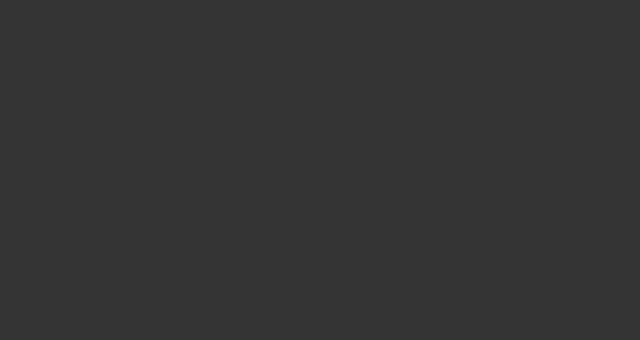
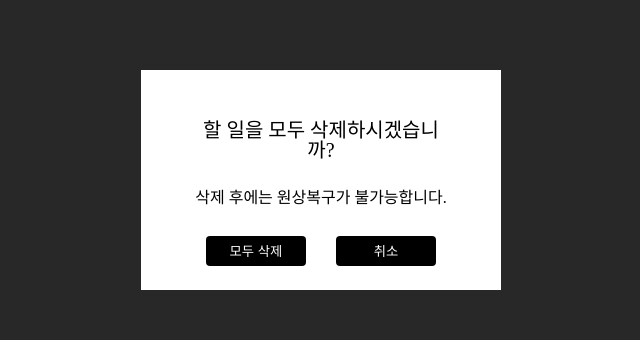
Before and after one commit to yousunzoo/reactTodo, a React (Vite) app: page / in a window 1280 px wide. Both pictures are taken after a click on the button "refresh". Shown: the part 220-560 px from the top of the page, without its empty margins (319-959 px from the left). Built offline with nearby package versions, Linux system fonts and the light colour scheme; no server answers.

Commit message:
:sparkles: todo 전체 삭제 기능 및 로딩 기능 구현

```diff
--- a/package.json
+++ b/package.json
@@ -11,6 +11,7 @@
   "dependencies": {
     "@reduxjs/toolkit": "^1.9.3",
     "axios": "^1.3.4",
+    "framer-motion": "^10.8.4",
     "react": "^18.2.0",
     "react-dom": "^18.2.0",
     "react-redux": "^8.0.5",
--- a/src/components/AddTodoForm/index.jsx
+++ b/src/components/AddTodoForm/index.jsx
@@ -9,6 +9,10 @@ function AddTodoForm() {
 
 	const onSubmit = (e) => {
 		e.preventDefault();
+		if (todo.current.value == '') {
+			todo.current.focus();
+			return;
+		}
 		dispatch(addTodo(todo.current.value));
 		todo.current.value = '';
 	};
--- /dev/null
+++ b/src/components/Loader/index.jsx
@@ -0,0 +1,7 @@
+import React from 'react';
+import * as S from './style';
+function Loader() {
+	return <S.Loader />;
+}
+
+export default Loader;
--- /dev/null
+++ b/src/components/Loader/style.js
@@ -0,0 +1,22 @@
+import styled, { keyframes } from 'styled-components';
+
+const rotate = keyframes`
+0%{
+  transform: translateX(-50%) translateY(-50%) rotate(0deg);
+}
+100% {
+  transform: translateX(-50%) translateY(-50%) rotate(360deg);
+}
+`;
+export const Loader = styled.div`
+	position: absolute;
+	top: 50%;
+	left: 50%;
+	animation: ${rotate} 1s linear infinite;
+	width: 48px;
+	height: 48px;
+	box-sizing: border-box;
+	border: 5px solid ${({ theme }) => theme.color};
+	border-bottom-color: transparent;
+	border-radius: 50%;
+`;
--- /dev/null
+++ b/src/components/Modal/index.jsx
@@ -0,0 +1,40 @@
+import { AnimatePresence } from 'framer-motion';
+import React, { useContext } from 'react';
+import { useDispatch } from 'react-redux';
+import { removeTodo } from '../../store/slices/todoSlice';
+import { ModalContext } from '../TodoContainer';
+import * as S from './style';
+
+function Modal({ toggleActivetModal, todoList }) {
+	const { activateModal } = useContext(ModalContext);
+	const todosIdArr = todoList.map((todo) => todo.id);
+	const dispatch = useDispatch();
+
+	const deleteAll = () => {
+		todosIdArr.map((id) => {
+			dispatch(removeTodo(id));
+		});
+	};
+	const handleDeleteAll = () => {
+		deleteAll();
+		toggleActivetModal();
+	};
+	if (!activateModal) return;
+	return (
+		<AnimatePresence>
+			{activateModal && (
+				<S.ModalArea initial={{ opacity: 0 }} animate={{ opacity: 1 }} exit={{ opacity: 0 }}>
+					<S.Backdrop />
+					<S.Modal>
+						<h2>할 일을 모두 삭제하시겠습니까?</h2>
+						<p>삭제 후에는 원상복구가 불가능합니다.</p>
+						<button onClick={handleDeleteAll}>모두 삭제</button>
+						<button onClick={toggleActivetModal}>취소</button>
+					</S.Modal>
+				</S.ModalArea>
+			)}
+		</AnimatePresence>
+	);
+}
+
+export default Modal;
--- /dev/null
+++ b/src/components/Modal/style.js
@@ -0,0 +1,53 @@
+import { motion } from 'framer-motion';
+import styled from 'styled-components';
+
+export const ModalArea = styled(motion.div)`
+	position: fixed;
+	top: 0;
+	left: 0;
+	width: 100%;
+	height: 100%;
+`;
+export const Backdrop = styled(motion.div)`
+	width: 100%;
+	height: 100%;
+	background-color: black;
+	opacity: 0.2;
+`;
+export const Modal = styled(motion.div)`
+	position: absolute;
+	top: 50%;
+	left: 50%;
+	transform: translateX(-50%) translateY(-50%);
+	width: 360px;
+	height: 220px;
+	background-color: white;
+	color: black;
+	text-align: center;
+	padding: 50px;
+	box-sizing: border-box;
+	h2 {
+		font-size: 20px;
+		margin-bottom: 30px;
+	}
+	p {
+		margin-bottom: 30px;
+	}
+	button {
+		display: inline-block;
+		width: 100px;
+		height: 30px;
+		line-height: 24px;
+		margin: 0 15px;
+		border-radius: 4px;
+		border: 3px solid transparent;
+		background-color: black;
+		color: white;
+		transition: all 0.2s ease-in;
+		&:hover {
+			background-color: white;
+			color: black;
+			border-color: black;
+		}
+	}
+`;
--- a/src/components/TabList/index.jsx
+++ b/src/components/TabList/index.jsx
@@ -2,15 +2,15 @@ import React, { useContext } from 'react';
 import { UserThemeContext } from '../../App';
 import * as S from './style';
 
-function TabList() {
+function TabList({ toggleActivetModal }) {
 	const { userTheme, setUserTheme } = useContext(UserThemeContext);
-	const resetTodos = () => {};
+
 	const changeTheme = () => {
 		setUserTheme(userTheme === 'dark' ? 'light' : 'dark');
 	};
 	return (
 		<S.TabContainer>
-			<S.TabButton aria-label='reset todo'>
+			<S.TabButton aria-label='reset todo' onClick={toggleActivetModal}>
 				<span className='material-symbols-outlined'>refresh</span>
 			</S.TabButton>
 			<S.TabButton onClick={changeTheme} aria-label='change theme'>
--- a/src/components/TodoContainer/index.jsx
+++ b/src/components/TodoContainer/index.jsx
@@ -1,21 +1,33 @@
-import React, { useEffect } from 'react';
+import React, { createContext, useContext, useEffect, useState } from 'react';
 import { useDispatch, useSelector } from 'react-redux';
 import { getTodos } from '../../store/slices/todoSlice';
 import AddTodoForm from '../AddTodoForm';
+import Loader from '../Loader';
+import Modal from '../Modal';
 import TabList from '../TabList';
 import TodoList from '../TodoList';
 
+export const ModalContext = createContext();
 function TodoContainer() {
 	const dispatch = useDispatch();
 	const { isLoading, todoList, isDeleted } = useSelector((state) => state.todo);
+	const [activateModal, setActivateModal] = useState(false);
+
 	useEffect(() => {
 		dispatch(getTodos());
 	}, [isDeleted]);
+
+	const toggleActivetModal = () => {
+		setActivateModal((prev) => !prev);
+	};
 	return (
 		<div>
-			<TabList />
-			<TodoList todoList={todoList} />
-			<AddTodoForm />
+			<ModalContext.Provider value={{ activateModal, setActivateModal }}>
+				<TabList toggleActivetModal={toggleActivetModal} />
+				{isLoading ? <Loader /> : <TodoList todoList={todoList} />}
+				<AddTodoForm />
+				<Modal todoList={todoList} toggleActivetModal={toggleActivetModal} />
+			</ModalContext.Provider>
 		</div>
 	);
 }
--- a/src/store/slices/todoSlice.js
+++ b/src/store/slices/todoSlice.js
@@ -2,7 +2,7 @@ import { createAsyncThunk, createSlice } from '@reduxjs/toolkit';
 import { axiosInstance } from '../../apis/axios';
 
 const initialState = {
-	loading: false,
+	isLoading: false,
 	todoList: [],
 	isDeleted: false,
 };
@@ -15,6 +15,7 @@ export const removeTodo = createAsyncThunk('todo/remove', async (id) => {
 	const response = await axiosInstance.delete(`/${id}`);
 	return response.data;
 });
+
 export const getTodos = createAsyncThunk('todo/get', async () => {
 	const response = await axiosInstance.get('');
 	return response.data;
@@ -34,47 +35,47 @@ export const todoSlice = createSlice({
 	reducers: {},
 	extraReducers: {
 		[getTodos.pending]: (state) => {
-			state.loading = true;
+			state.isLoading = true;
 			state.isDeleted = false;
 		},
 		[getTodos.fulfilled]: (state, action) => {
-			state.loading = false;
+			state.isLoading = false;
 			state.todoList = action.payload;
 		},
 		[getTodos.rejected]: (state) => {
-			state.loading = false;
+			state.isLoading = false;
 		},
 		[addTodo.pending]: (state) => {
-			state.loading = true;
+			state.isLoading = true;
 			state.isDeleted = false;
 		},
 		[addTodo.fulfilled]: (state, action) => {
-			state.loading = false;
+			state.isLoading = false;
 			state.todoList.push(action.payload);
 		},
 		[addTodo.rejected]: (state) => {
-			state.loading = false;
+			state.isLoading = false;
 		},
 		[removeTodo.pending]: (state) => {
-			state.loading = true;
+			state.isLoading = true;
 		},
 		[removeTodo.fulfilled]: (state) => {
-			state.loading = false;
+			state.isLoading = false;
 			state.isDeleted = true;
 		},
 		[removeTodo.rejected]: (state) => {
-			state.loading = false;
+			state.isLoading = false;
 			state.isDeleted = false;
 		},
 		[editTodo.pending]: (state) => {
-			state.loading = true;
+			state.isLoading = true;
 			state.isDeleted = false;
 		},
 		[editTodo.fulfilled]: (state) => {
-			state.loading = false;
+			state.isLoading = false;
 		},
 		[editTodo.rejected]: (state) => {
-			state.loading = false;
+			state.isLoading = false;
 		},
 	},
 });
```
Also changed, not shown: 1 other file (tests, documents, lock files or other folders).
